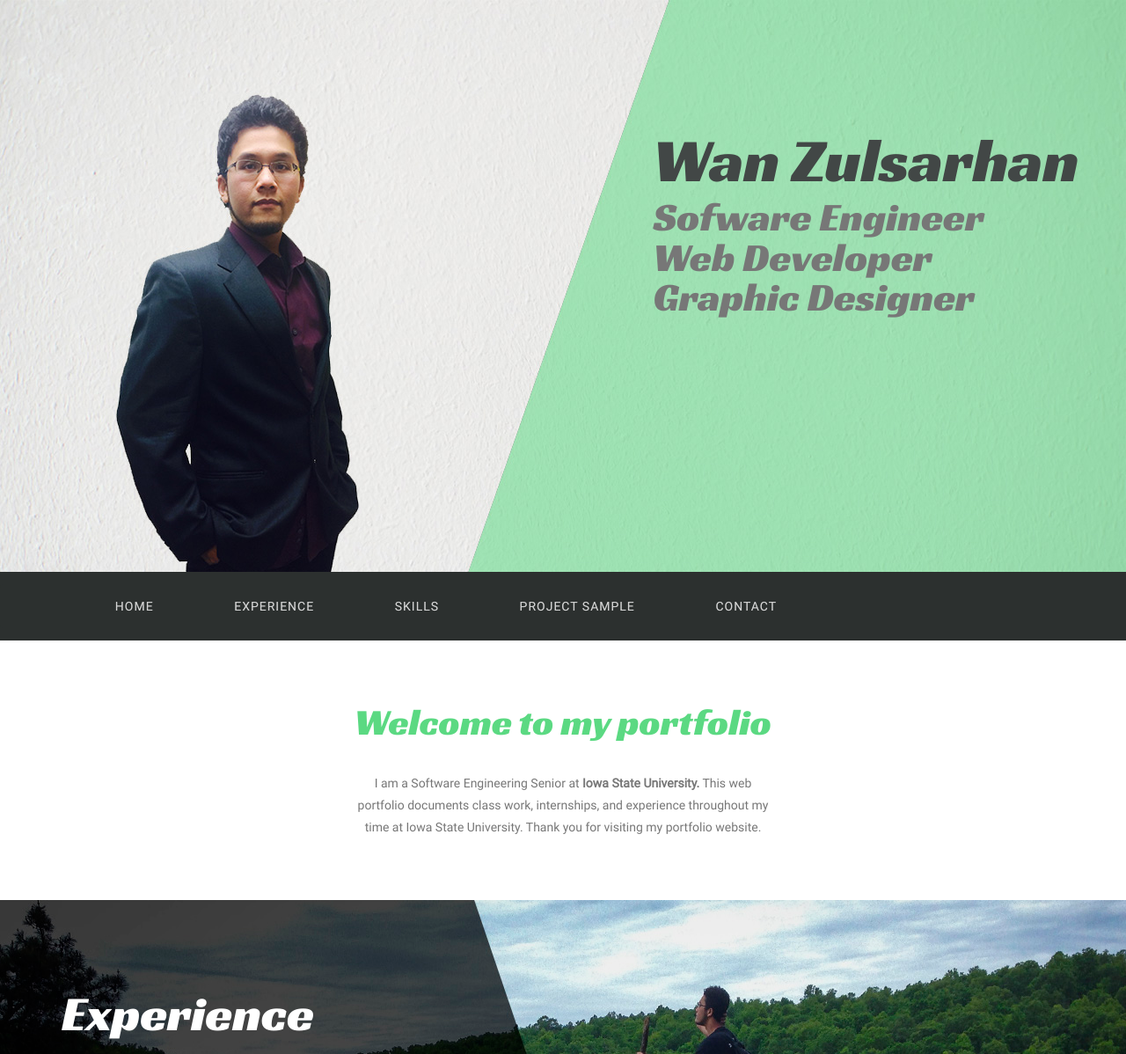
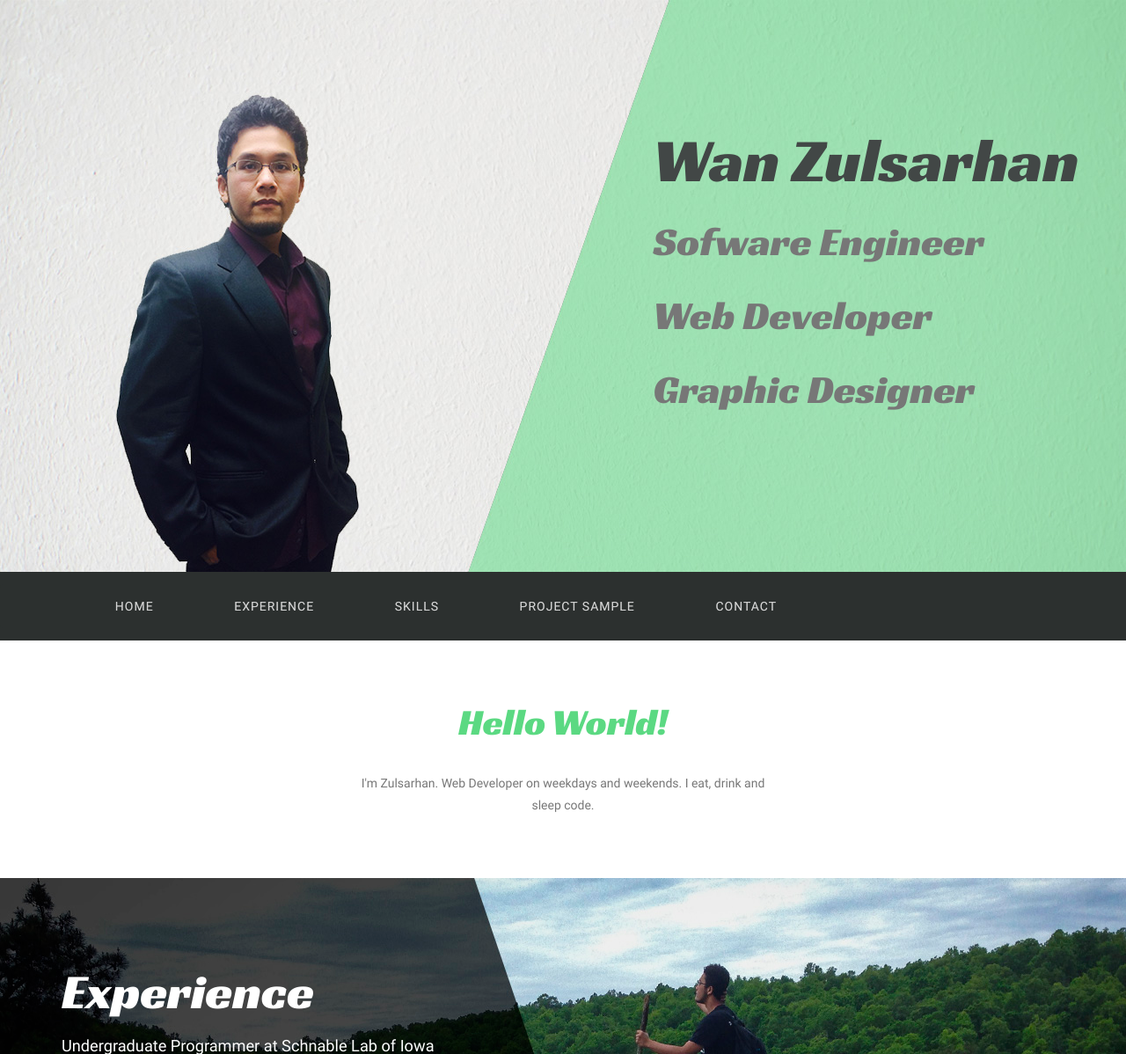
Before and after one commit to es021/zulsarhan, a PHP site: page / in a window 1280 px wide. Shown: the top 1198 px of the page at 88% size. Run offline with PHP 8.4, Linux system fonts and the light colour scheme.

Commit message:
change index

```diff
--- a/index.html
+++ b/index.php
@@ -1,3 +1,4 @@
+<?php ?>
 <!--
 Author: W3layouts
 Author URL: http://w3layouts.com
@@ -44,7 +45,7 @@ License URL: http://creativecommons.org/licenses/by/3.0/
 			<div class="baner-text">
 			<h2 style="color:#424746;"><br>Wan Zulsarhan
 				<small>
-					<div>Sofware Engineer<br>Web Developer<br>Graphic Designer</div>
+					<span>Sofware Engineer<br>Web Developer<br>Graphic Designer</span>
 				</small>
 			</h2>
 			</div>
@@ -99,9 +100,9 @@ License URL: http://creativecommons.org/licenses/by/3.0/
 	<!--about-->
 	<div class="about" id="about">
 		<div class="container">
-			<h3 class="title">Welcome to my portfolio</h3>
-			<p>I am a Software Engineering Senior at <strong>Iowa State University.</strong> This web portfolio documents class work, internships, and experience throughout my time at Iowa State University. Thank you for visiting my portfolio website.</p>
-		</div>
+			<h3 class="title">Hello World!</h3>
+                        <p>I'm Zulsarhan. Web Developer on weekdays and weekends. I eat, drink and sleep code.</p>
+                </div>
 	</div>
 	<!--//about-->
 	<!--slid-->
```
Also changed, not shown: 1 other file.
